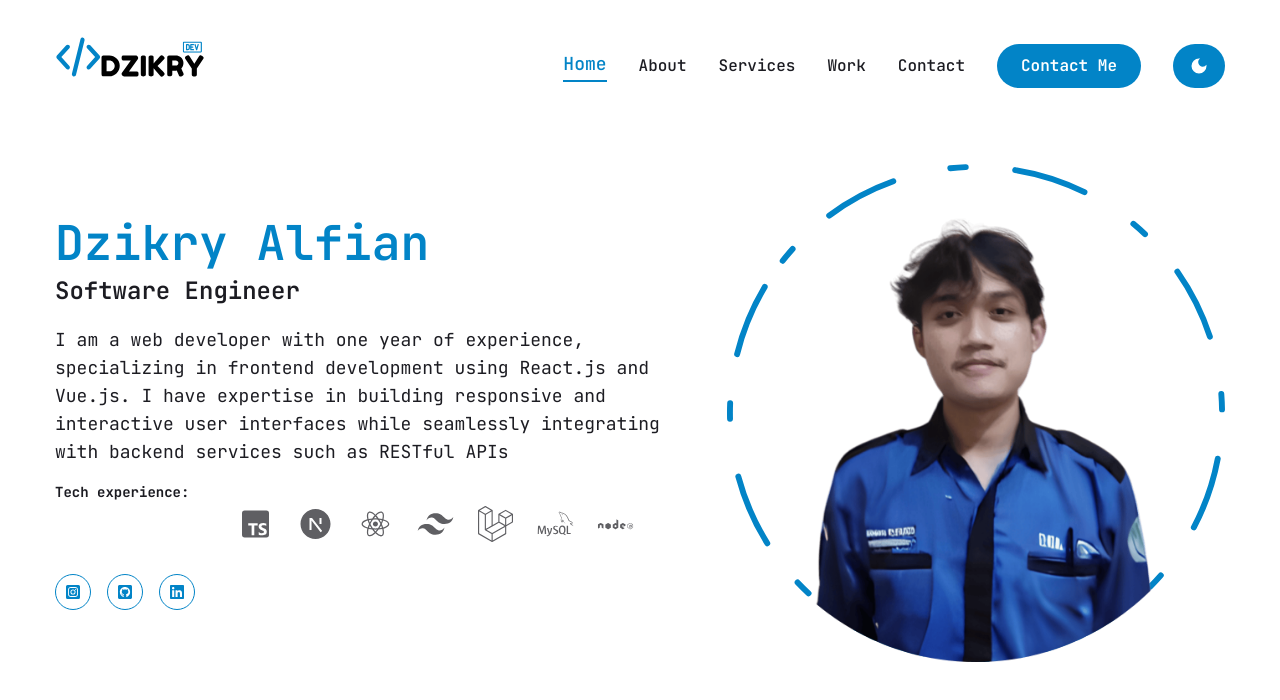
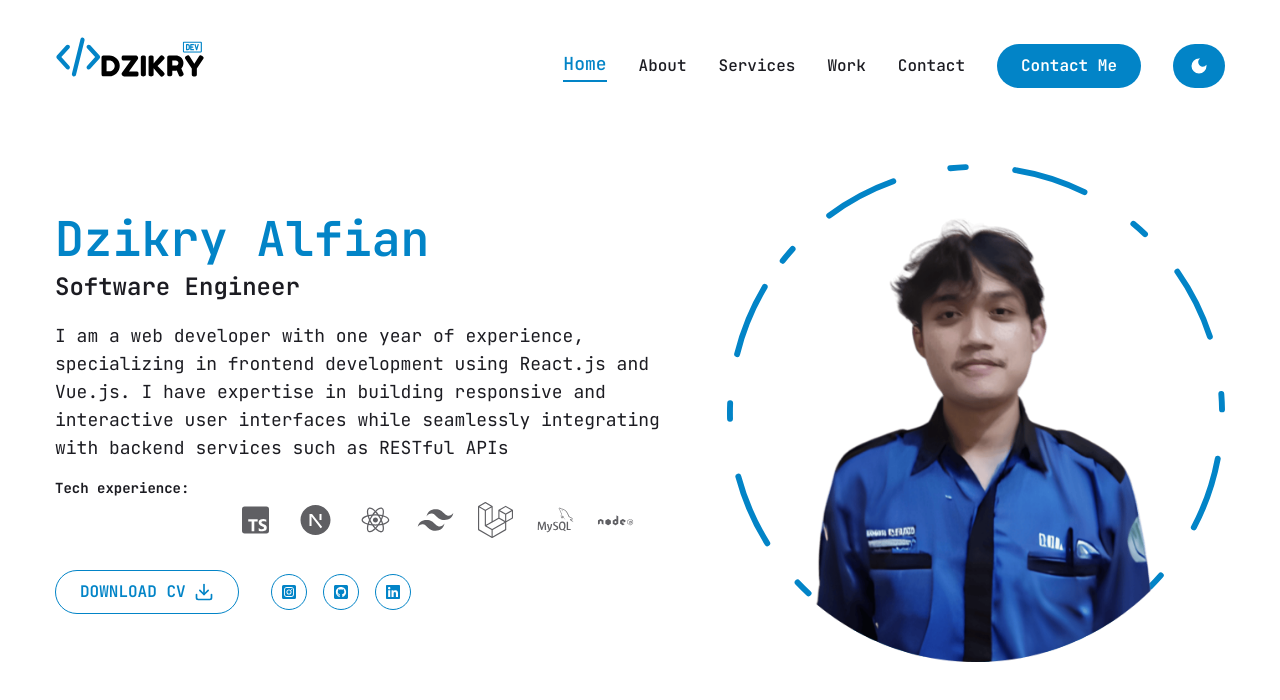
Before and after one commit to dzikryalfian14/personal-portofolio, a Next.js app: page / in a window 1280 px wide. Shown: the top 700 px of the page. Built offline with nearby package versions, Linux system fonts and the light colour scheme.

Commit message:
add : adding button download cv

```diff
--- a/app/page.tsx
+++ b/app/page.tsx
@@ -1,4 +1,5 @@
 import CurrentTech from "@/components/CurrentTech";
+import DownloadCv from "@/components/DownloadCV";
 import Photo from "@/components/Photo";
 import Social from "@/components/Social";
 import type { Metadata } from "next";
@@ -35,7 +36,7 @@ const Home = () => {
 
             {/* Button and social media */}
             <div className="flex mt-8 flex-col lg:flex-row items-center gap-8">
-
+              <DownloadCv />
               <div className="mb-8 lg:mb-0">
                 <Social
                   containerStyles="flex gap-4"
--- /dev/null
+++ b/components/DownloadCV.tsx
@@ -0,0 +1,25 @@
+"use client";
+
+import { Button } from "@/components/ui/button";
+import { FiDownload } from "react-icons/fi";
+
+const DownloadCv = () => {
+  const handleDownload = () => {
+    const fileURL =
+      "https://docs.google.com/document/d/1nCxJJ90wq7JrnPLMMKDfsTtVR29oalkE/edit";
+    window.open(fileURL, "_blank");
+  };
+
+  return (
+    <Button
+      variant={"outline"}
+      className="uppercase flex items-center gap-2"
+      onClick={handleDownload}
+    >
+      <span>Download CV</span>
+      <FiDownload className="text-xl" />
+    </Button>
+  );
+};
+
+export default DownloadCv;
```
